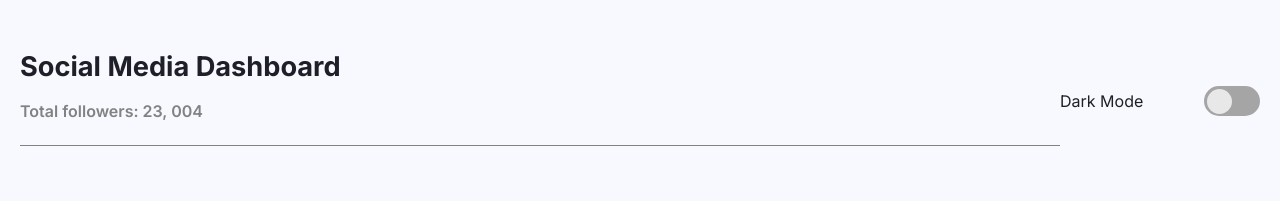
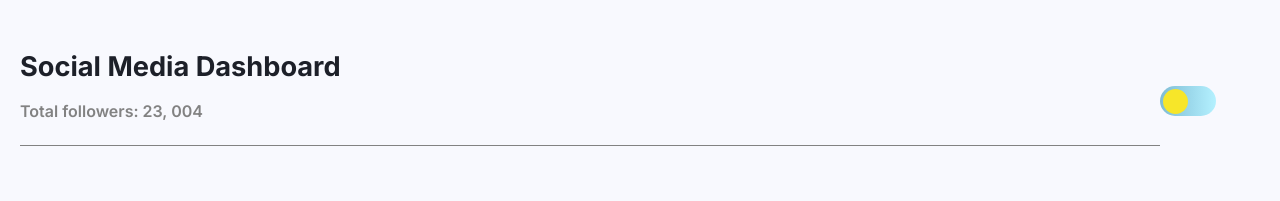
Before and after one commit to Lachicagladiadora/social-media-dashboard, a website built with Vite: page index.html in a window 1280 px wide. Shown: the top 201 px of the page. Built offline with nearby package versions, Linux system fonts and the light colour scheme.

Commit message:
added dark mode detail. version 1 finished

```diff
--- a/index.html
+++ b/index.html
@@ -9,7 +9,7 @@
 <link rel="preconnect" href="https://fonts.gstatic.com" crossorigin>
 <link href="https://fonts.googleapis.com/css2?family=Inter:wght@;400;500;600;700&display=swap" rel="stylesheet">
   </head>
-  <body>
+  <body id="body">
     <header class="header">
       <div class="wrapper">
         <div class="header-grid">
@@ -19,7 +19,7 @@
           </div>
 <!-- DARK MODE      -->
           <div class="dark-mode">
-            <p class="dark-mode-title"> Dark Mode</p>
+            <!-- <p class="dark-mode-title"> Dark Mode</p> -->
             <input type="checkbox" class="checkbox" id="checkbox">
             <label class="switch" for="checkbox"></label>
           </div>
--- a/main.js
+++ b/main.js
@@ -1,5 +1,6 @@
 import './style.css'
 
+const bodyElement = document.getElementById("body")
 const checkboxElement = document.getElementById("checkbox")
 
 const darkMode = () => {
@@ -10,7 +11,7 @@ const darkMode = () => {
 darkMode()
 
 const darkTogle = () => {
-    document.body.classList.toggle('is-dark-mode')
+    bodyElement.classList.toggle('is-dark-mode')
 }
 
 checkboxElement.addEventListener('change', darkTogle)
--- a/style.css
+++ b/style.css
@@ -12,11 +12,11 @@
   --youTube: hsl(2, 64%, 47%);
 
   --white: #f8f9fe;
-  --white-dark: #e8e8e8;
+  --white-dark: #f7e629;
   --black: #1d2029;
   --silver-light: #f0f3fa;
   --silver: #eff0f2;
-  --silver-dark:#a5a5a5;
+  --silver-dark:linear-gradient(to right, #7fbcd4 ,#b4f1ff);
   --gray: #828282;
   --dark-gray: #353535;
   /* --dark-lead: */
@@ -161,9 +161,9 @@ h1{
   margin-right: 5px;
 }
 
-.card-followers{
-  /* border: solid 1px red; */
-}
+/* .card-followers{
+  border: solid 1px red;
+} */
 
 .card-followers-number{
   /* border: solid  1px green; */
@@ -304,7 +304,7 @@ h2{
   }
   .header-grid{
     display: grid;
-    grid-template-columns: 1fr 200px;
+    grid-template-columns: 1fr 100px;
   }
 }
 
@@ -312,11 +312,11 @@ h2{
 /* DARK MODE */
 .is-dark-mode{
   --white: #212122;
-    --white-dark: #0a1d37;
+    --white-dark: #a8a8a8;
     --black: #e1e2e5;
     --silver-light: #28292b;
     --silver: #1c1d1f;
-    --silver-dark:linear-gradient(to right, #29618a ,#108659);;
+    --silver-dark:linear-gradient(to right ,#0a0b3d,  #4a8d76);
     --gray: #9b9b9b;
     --dark-gray: #626161;
 }
@@ -327,11 +327,11 @@ h2{
   }
   :root{
     --white: #212122;
-    --white-dark: #0a1d37;
+    --white-dark: #a8a8a8;
     --black: #e1e2e5;
     --silver-light: #28292b;
     --silver: #1c1d1f;
-    --silver-dark:linear-gradient(to right, #29618a ,#108659);;
+    --silver-dark:linear-gradient(to right, #7fc2aa ,#0a0b3d);;
     --gray: #9b9b9b;
     --dark-gray: #626161;
 
```
